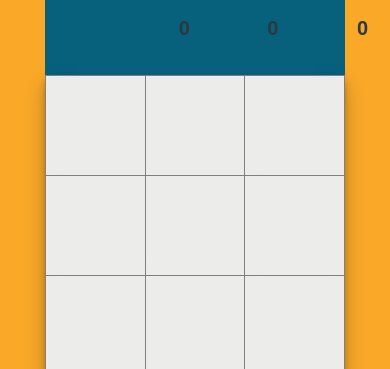
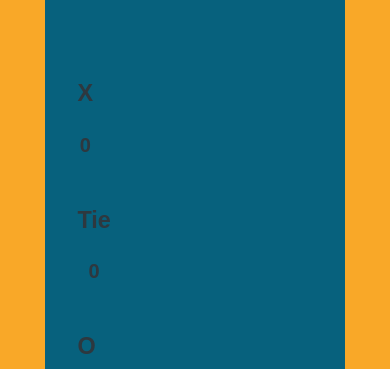
Before and after one commit to NonyeReeta/Tic-Tac-Toe, a plain HTML site: page index.html in a window 390 px wide. Shown: the part 475-844 px from the top of the page. Drawn offline with Linux system fonts and the light colour scheme; a web font is replaced by a local one.

Commit message:
added media query at 2 break-points

```diff
--- a/script.js
+++ b/script.js
@@ -26,8 +26,6 @@ currentScoreX = 0;
 const init = function () {
   gameOn = true;
   activePlayer = 0;
-  // removeall x and o from board
-  // document.getElementsByTagName("td").remove();
 };
 
 init();
@@ -156,6 +154,7 @@ const gameStart = function () {
               activePlayer = 0;
             }
             if (cells[4].innerHTML != "") {
+              console.log("check winner");
               checkwinner();
             }
           }
@@ -171,7 +170,7 @@ resetBtn.addEventListener("click", function () {
   for (let i = 0; i < 9; i++) {
     document.getElementById(`cell${i}`).innerHTML = "";
   }
-  activePlayer = 0;
+  init();
   gameStart();
 });
 gameStart();
--- a/styles.css
+++ b/styles.css
@@ -77,7 +77,22 @@ td {
 
 @media screen and (max-width: 500px) {
   .score-table {
-    width: 70%;
+    width: 50%;
+  }
+}
+
+@media screen and (max-width: 450px) {
+  .score-table {
+    display: flex;
+    flex-wrap: wrap;
+    width: 50%;
+  }
+  .pad {
+    padding-top: 0px;
+    padding-bottom: 0px;
+  }
+  .game-board {
+    padding-top: 0px;
   }
 }
 
```
